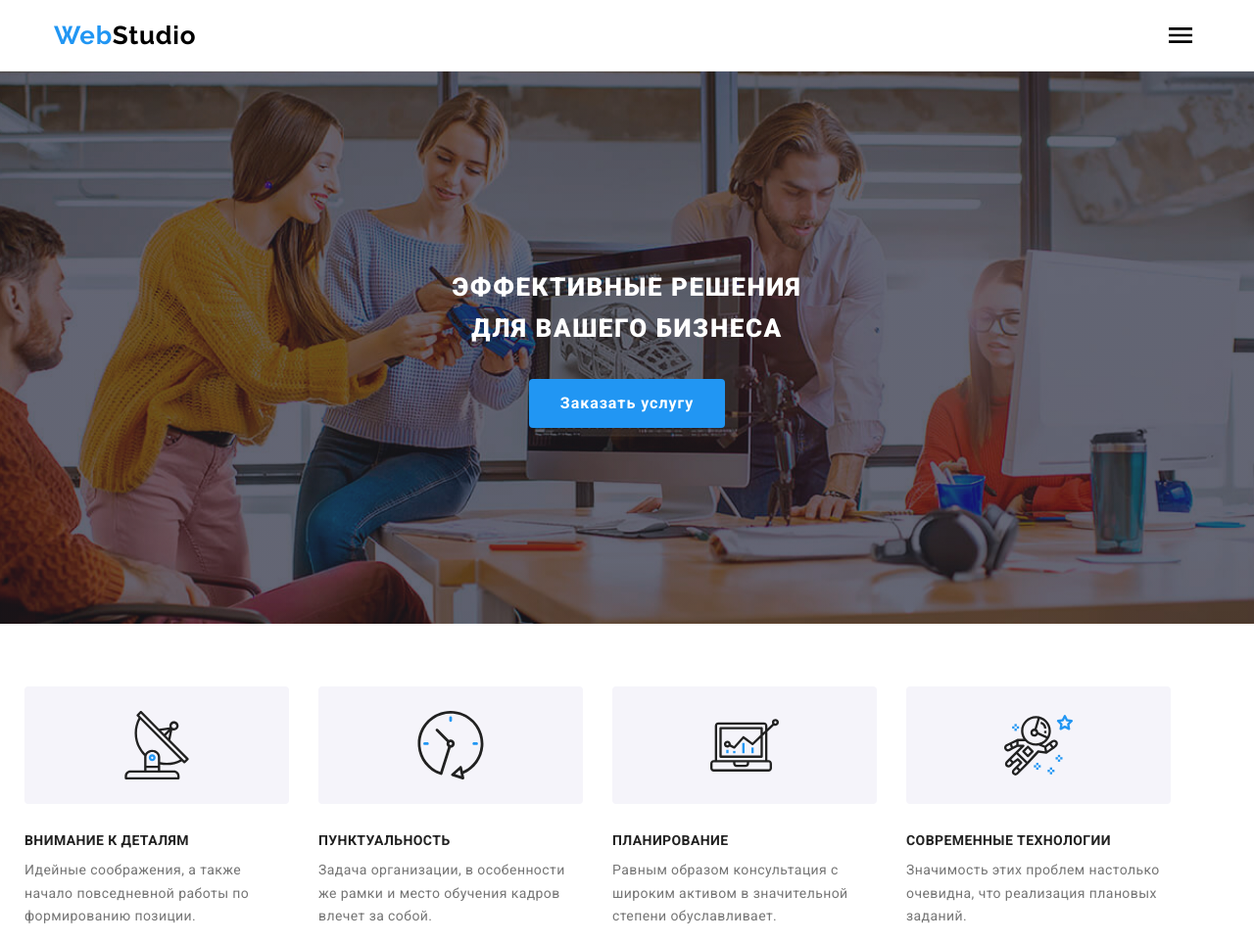
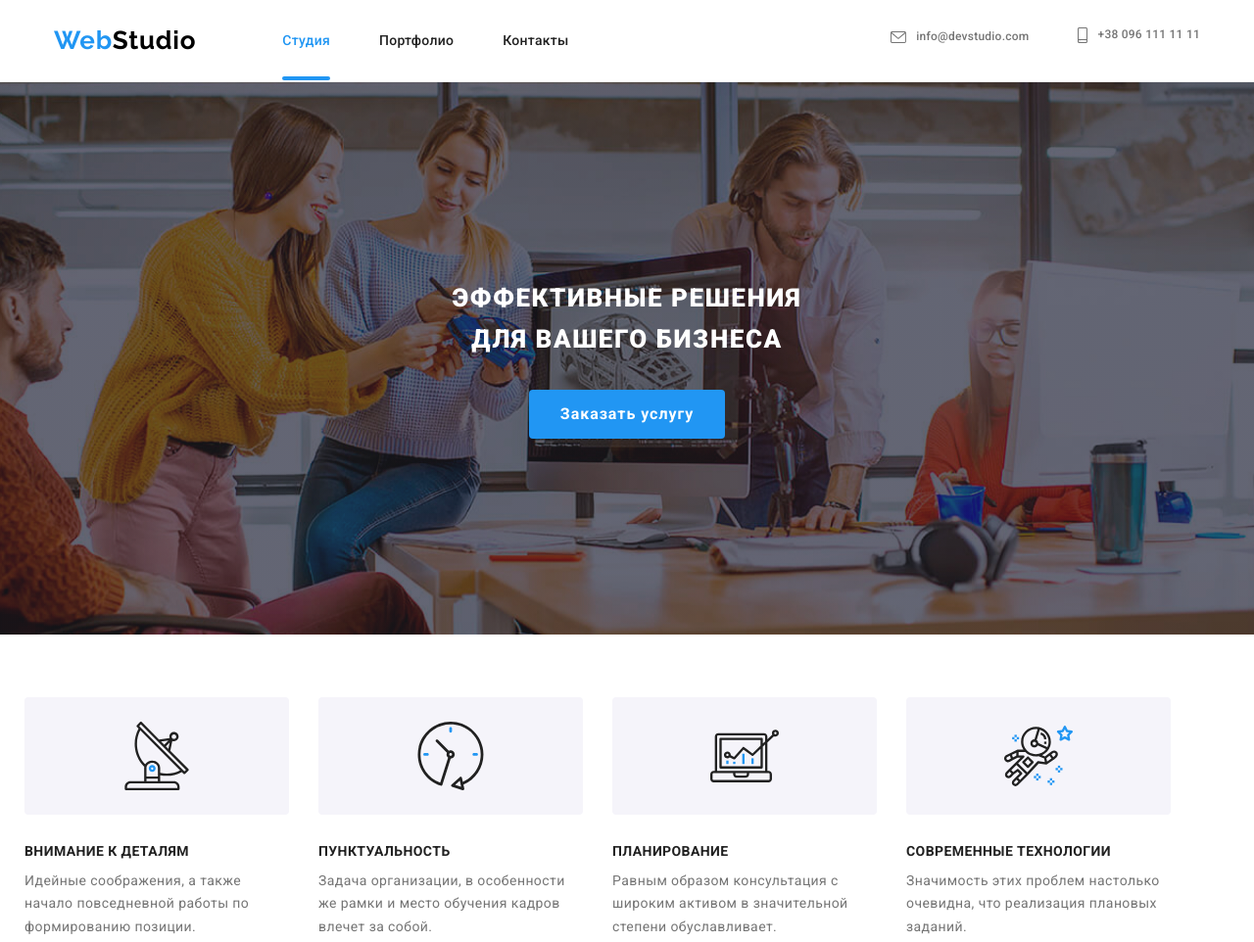
Before and after one commit to Serhii-Khrapun/goit-markup-hw-08, a plain HTML site: page index.html in a window 1280 px wide. Shown: the top 962 px of the page at 98% size. Drawn offline with nearby package versions, Linux system fonts and the light colour scheme.

Commit message:
все окрім зображень

```diff
--- a/sass/layout/_header.scss
+++ b/sass/layout/_header.scss
@@ -147,6 +147,100 @@
     color: var(--accent-color);
   }
 }
+@media screen and (min-width: 768px) {
+  .header {
+    padding-top: 26px;
+    padding-bottom: 26px;
+  }
+  .header-container {
+    display: flex;
+    justify-content: space-between;
+    align-items: center;
+  }
+  .logo_color_black {
+    margin-right: 88px;
+  }
+  .menu-open {
+    display: none;
+  }
+  .menu {
+    display: flex;
+    align-items: center;
+  }
+  .menu__link {
+    position: relative;
+    font-weight: 500;
+    font-size: 14px;
+    line-height: 1.14;
+    letter-spacing: 0.02em;
+    color: var(--main-color);
+    transition: color 250ms cubic-bezier(0.4, 0, 0.2, 1);
+    &:hover,
+    &:focus {
+      color: var(--accent-color);
+    }
+  }
+  .menu__link_current {
+    color: var(--accent-color);
+    &::after {
+      display: block;
+      content: '';
+      position: absolute;
+      bottom: -33px;
+      width: 100%;
+      height: 4px;
+      border-radius: 2px;
+      background-color: var(--accent-color);
+    }
+  }
+  .menu__item {
+    &:not(:last-child) {
+      margin-right: 50px;
+    }
+  }
+
+  .contacts {
+    display: flex;
+    align-items: baseline;
+    flex-direction: column;
+    margin-left: 84px;
+  }
+  .nav_header {
+    display: flex;
+    align-items: center;
+  }
+  .contacts__link {
+    font-weight: 500;
+    font-size: 12px;
+    line-height: 1.16;
+    letter-spacing: 0.02em;
+    color: var(--second-color);
+    display: flex;
+
+    flex-direction: row;
+    justify-content: center;
+    align-items: center;
+    transition: color 250ms cubic-bezier(0.4, 0, 0.2, 1);
+    &:hover,
+    &:focus {
+      color: var(--accent-color);
+    }
+  }
+  .contacts__icon {
+    margin-right: 10px;
+    display: block;
+    fill: var(--second-color);
+    .contacts__link:hover &,
+    .contacts__link:focus & {
+      fill: var(--accent-color);
+    }
+  }
+  .contacts__item {
+    &:not(:last-child) {
+      margin-bottom: 10px;
+    }
+  }
+}
 @media screen and (min-width: 1200px) {
   .logo__accent {
     font-size: 26px;
@@ -156,81 +250,12 @@
     font-size: 26px;
     line-height: 1.19;
   }
+  .contacts {
+    flex-direction: row;
+  }
+  .contacts__item {
+    &:not(:last-child) {
+      margin-right: 50px;
+    }
+  }
 }
-
-// .nav_header {
-//   display: flex;
-//   align-items: center;
-// }
-// .menu {
-//   display: flex;
-//   align-items: center;
-// }
-// .menu__item {
-//   &:not(:last-child) {
-//     margin-right: 50px;
-//   }
-// }
-
-// .contacts {
-//   display: flex;
-//   align-items: center;
-// }
-
-// .menu__link {
-//   position: relative;
-//   font-weight: 500;
-//   font-size: 14px;
-//   line-height: 1.14;
-//   letter-spacing: 0.02em;
-//   color: var(--main-color);
-//   transition: color 250ms cubic-bezier(0.4, 0, 0.2, 1);
-//   &:hover,
-//   &:focus {
-//     color: var(--accent-color);
-//   }
-// }
-// .menu__link_current {
-//   color: var(--accent-color);
-//   &::after {
-//     display: block;
-//     content: '';
-//     position: absolute;
-//     bottom: -33px;
-//     width: 100%;
-//     height: 4px;
-//     border-radius: 2px;
-//     background-color: var(--accent-color);
-//   }
-// }
-
-// .contacts__link {
-//   font-weight: 500;
-//   font-size: 14px;
-//   line-height: 1.14;
-//   letter-spacing: 0.02em;
-//   color: var(--second-color);
-//   display: flex;
-//   justify-content: center;
-//   align-items: center;
-//   transition: color 250ms cubic-bezier(0.4, 0, 0.2, 1);
-//   &:hover,
-//   &:focus {
-//     color: var(--accent-color);
-//   }
-// }
-
-// .contacts__icon {
-//   margin-right: 10px;
-//   display: block;
-//   fill: var(--second-color);
-//   .contacts__link:hover &,
-//   .contacts__link:focus & {
-//     fill: var(--accent-color);
-//   }
-// }
-// .contacts__item {
-//   &:not(:last-child) {
-//     margin-right: 50px;
-//   }
-// }
```
Also changed, not shown: css/main.css, css/main.min.css, 2 other files.
